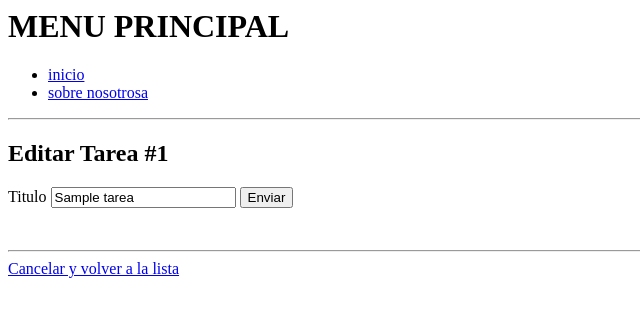
After one commit to N3xum/tallerappsflask, a Flask app: page /editar/1 in a window 1280 px wide. The commit adds this page. Shown: the top 317 px of the page, without its empty margins (0-640 px from the left). Run offline with Flask 3, Linux system fonts and the light colour scheme; tables that the repository leaves empty hold one stand-in row (values such as "Sample post").

Commit message:
Agrega funcionalidad para editar tareas

```diff
--- a/routes.py
+++ b/routes.py
@@ -1,4 +1,4 @@
-from flask import render_template, redirect, url_for
+from flask import render_template, redirect, url_for, request
 from app import app, db
 from flask import render_template
 import formularios
@@ -17,13 +17,13 @@ def sobrenosotros():
         db.session.commit()
 
         print(' envio correctamente', formulario.titulo.data)
-        todas_las_tareas = Tareas.query.all()
-        return render_template('sobrenosotros.html',
+    todas_las_tareas = Tareas.query.all()
+    return render_template('sobrenosotros.html',
                                 form = formulario,
                                 tareas = todas_las_tareas,
                                 titulo = formulario.titulo.data if formulario.validate_on_submit() else None)
 
-    return render_template('sobrenosotros.html', form = formulario)
+
 @app.route('/saludo')
 def saludo():
     return 'bienvenidos a taller de apss'
@@ -46,3 +46,26 @@ def eliminar(id):
         db.session.commit()
 
     return redirect(url_for('sobrenosotros'))
+
+# EDITAR - PETER CAMACHO
+@app.route('/editar/<int:id>', methods=['GET', 'POST'])
+def editar(id):
+
+    tarea_a_editar = Tareas.query.get(id)
+
+
+    formulario = formularios.FormAgregarTareas()
+
+
+    if formulario.validate_on_submit():
+        tarea_a_editar.titulo = formulario.titulo.data
+        db.session.commit()
+
+        return redirect(url_for('sobrenosotros'))
+
+
+    elif request.method == 'GET':
+        formulario.titulo.data = tarea_a_editar.titulo
+
+
+    return render_template('editar.html', form=formulario, tarea=tarea_a_editar)
--- /dev/null
+++ b/templates/editar.html
@@ -0,0 +1,16 @@
+{% extends "base.html" %}
+
+{% block contenido %}
+    <h2>Editar Tarea #{{ tarea.id }}</h2>
+
+    <form action="{{ url_for('editar', id=tarea.id) }}" method="post">
+        {{ form.csrf_token() }}
+        {{ form.titulo.label }}
+        {{ form.titulo }}
+        {{ form.enviar }}
+    </form>
+
+    <br>
+    <hr>
+    <a href="{{ url_for('sobrenosotros') }}">Cancelar y volver a la lista</a>
+{% endblock %}
--- a/templates/sobrenosotros.html
+++ b/templates/sobrenosotros.html
@@ -31,7 +31,7 @@
                 <td>{{ tarea.id }}</td>
                 <td>{{ tarea.titulo }}</td>
                 <td>
-                    <a href="#">Editar</a> |
+                    <a href="{{ url_for('editar', id=tarea.id) }}">Editar</a> |
                     <a href="{{ url_for('eliminar', id=tarea.id) }}" onclick="return confirm('¿Estás seguro de que quieres eliminar esta tarea?');">Eliminar</a>
                 </td>
             </tr>
```
